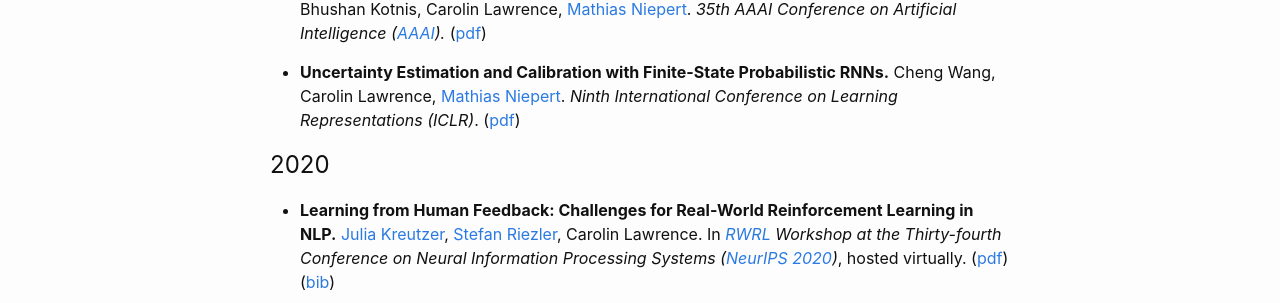
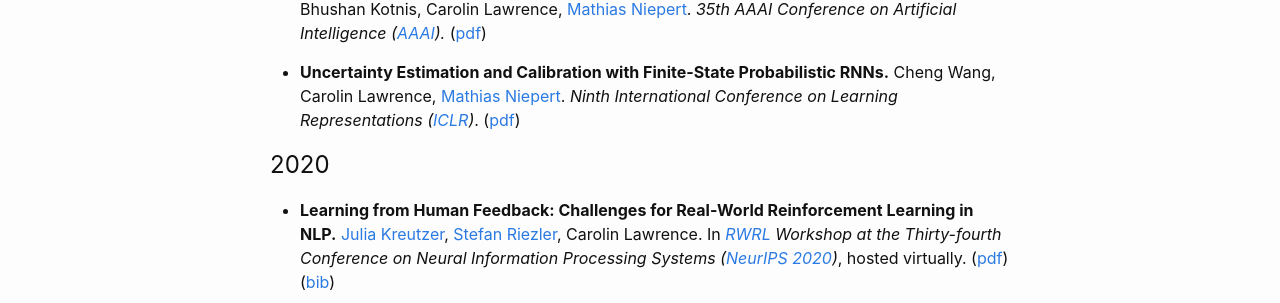
Before and after one commit to carolinlawrence/carolinlawrence.github.io, a Jekyll site: the page built from publications.markdown, in a window 1280 px wide and 900 px high. Shown: the part 305-608 px from the top of the window. Built offline with Jekyll 4.4.1, drawn with Linux system fonts in a browser that asks for light colours; part of the change alters nothing that is shown.

```diff
--- a/publications.markdown
+++ b/publications.markdown
@@ -8,7 +8,7 @@ layout: page
 <ul>
 <p><li><b>Explaining Neural Matrix Factorization with Gradient Rollback.</b> Carolin Lawrence, Timo Sztyler, <a href='http://www.matlog.net'>Mathias Niepert</a>. <i>35th AAAI Conference on Artificial Intelligence (<a href="https://aaai.org/Conferences/AAAI-21/">AAAI</a>).</i> (<a href="https://arxiv.org/abs/2010.05516">pdf</a>)</li></p>
 <p><li><b>Answering Complex Queries in Knowledge Graphs with Bidirectional Sequence Encoders.</b> Bhushan Kotnis, Carolin Lawrence, <a href='http://www.matlog.net'>Mathias Niepert</a>. <i>35th AAAI Conference on Artificial Intelligence (<a href="https://aaai.org/Conferences/AAAI-21/">AAAI</a>).</i> (<a href="https://arxiv.org/abs/2004.02596">pdf</a>)</li></p>
-<p><li><b>Uncertainty Estimation and Calibration with Finite-State Probabilistic RNNs.</b> Cheng Wang, Carolin Lawrence, <a href='http://www.matlog.net'>Mathias Niepert</a>. <i>Ninth International Conference on Learning Representations (ICLR)</i>. (<a href="https://arxiv.org/abs/2011.12010">pdf</a>)</li></p>
+<p><li><b>Uncertainty Estimation and Calibration with Finite-State Probabilistic RNNs.</b> Cheng Wang, Carolin Lawrence, <a href='http://www.matlog.net'>Mathias Niepert</a>. <i>Ninth International Conference on Learning Representations (<a href="https://iclr.cc/">ICLR</a>)</i>. (<a href="https://arxiv.org/abs/2011.12010">pdf</a>)</li></p>
 </ul>
 
 # 2020
```
